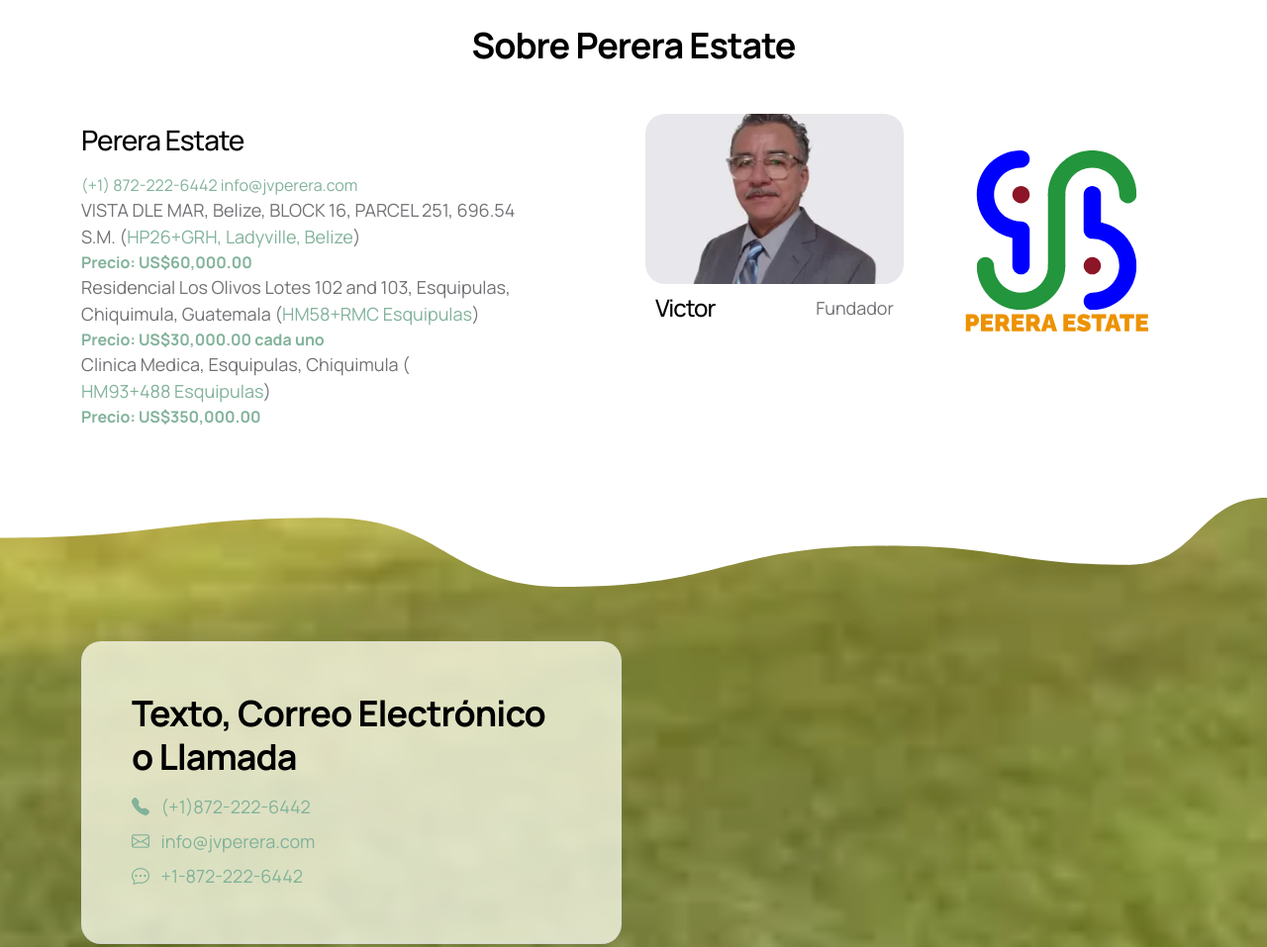
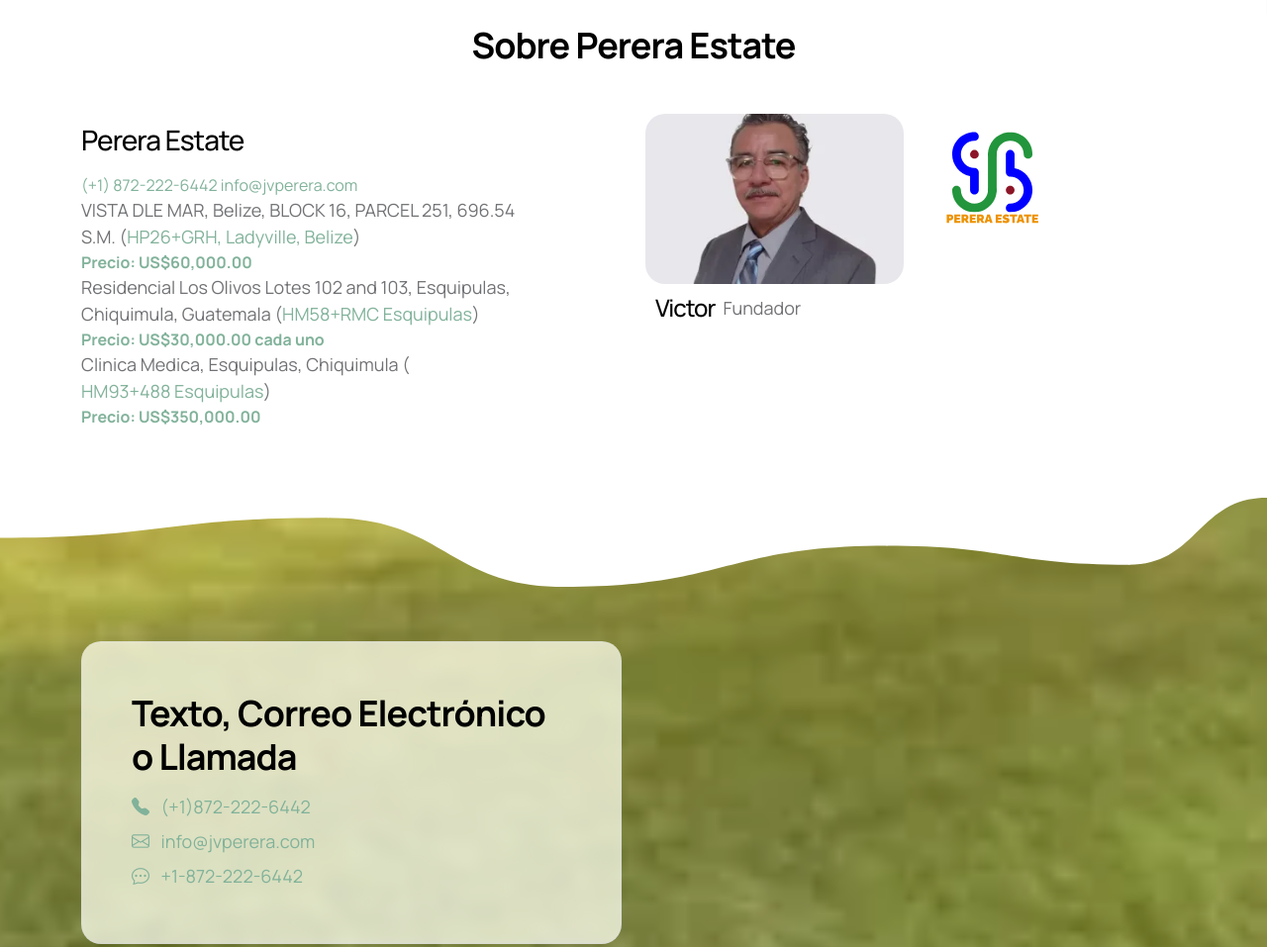
Before and after one commit to perjose/PereraEstate, a plain HTML site: page es/index.html in a window 1280 px wide. Shown: the part 786-1743 px from the top of the page at 99% size. Drawn offline with Linux system fonts and the light colour scheme.

Commit message:
image width to 50 %

```diff
--- a/es/index.html
+++ b/es/index.html
@@ -339,7 +339,7 @@
                                 <div class="member-block-info d-flex align-items-center">
                                     <h4>Victor</h4>
 
-                                    <p class="ms-auto">Fundador</p>
+                                    <p class="ms-2">Fundador</p>
                                 </div>
                             </div>
                         </div>
@@ -347,7 +347,7 @@
                         <div class="col-lg-3 col-md-6 col-12">
                             <div class="member-block">
                                 <div class="member-block-image-wrap">
-                                    <img src="../images/logo.svg" class="member-block-image img-fluid" alt="campos">
+                                    <img src="../images/logo.svg" class="member-block-image img-fluid w-50" alt="campos">
 
 
                                 </div>
```
Also changed, not shown: index.html (+2 -2 lines).
